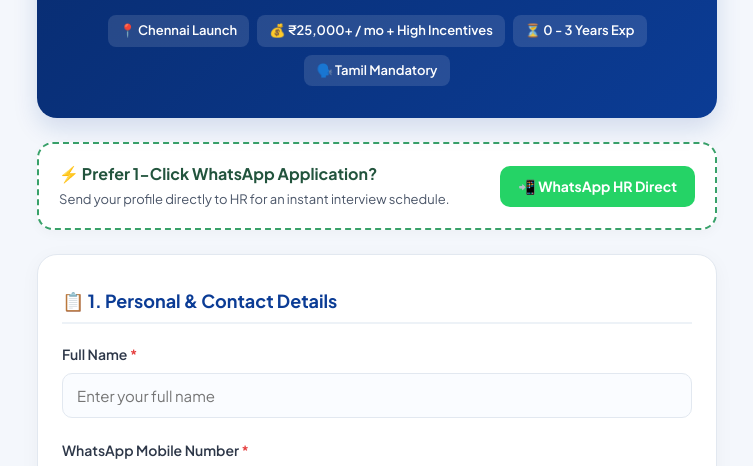
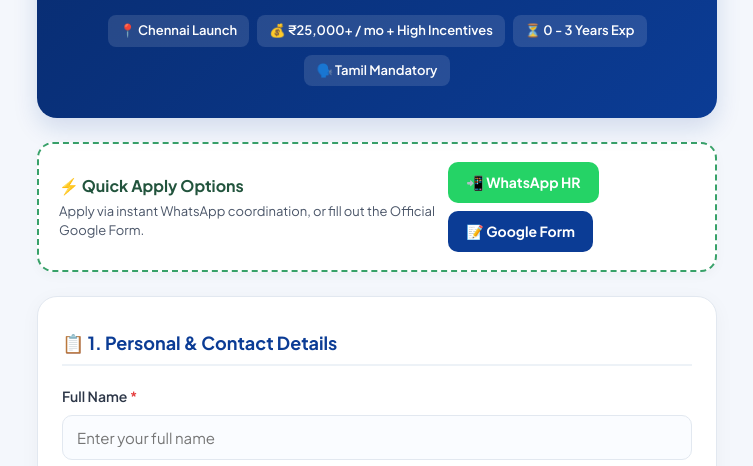
Before and after one commit to mdyasar49/daasho-recruitment-automation, a plain HTML site: page index.html in a window 1280 px wide. Shown: the part 259-725 px from the top of the page, without its empty margins (263-1016 px from the left). Drawn offline with Linux system fonts and the light colour scheme.

Commit message:
Add official Google Form link to all LinkedIn posts, portal, and README

```diff
--- a/index.html
+++ b/index.html
@@ -322,15 +322,20 @@
       </div>
     </div>
 
-    <!-- Fast-Track WhatsApp Option -->
+    <!-- Fast-Track Options -->
     <div class="fast-track-card">
       <div class="fast-track-text">
-        <h4>⚡ Prefer 1-Click WhatsApp Application?</h4>
-        <p>Send your profile directly to HR for an instant interview schedule.</p>
+        <h4>⚡ Quick Apply Options</h4>
+        <p>Apply via instant WhatsApp coordination, or fill out the Official Google Form.</p>
       </div>
-      <a href="https://api.whatsapp.com/send?phone=919025943184&text=Hi%20Mohamed%20Yasar,%20I%20am%20applying%20for%20the%20Daasho%20BDE%20(Field%20Sales)%20role%20in%20Chennai.%0AName:%20%0ALocation:%20%0AExperience:%20%0ATamil%20Fluency:%20Yes%0ATwo-Wheeler:%20Yes" class="whatsapp-btn" target="_blank">
-        📲 WhatsApp HR Direct
-      </a>
+      <div style="display: flex; gap: 8px; flex-wrap: wrap;">
+        <a href="https://api.whatsapp.com/send?phone=919025943184&text=Hi%20Mohamed%20Yasar,%20I%20am%20applying%20for%20the%20Daasho%20BDE%20(Field%20Sales)%20role%20in%20Chennai.%0AName:%20%0ALocation:%20%0AExperience:%20%0ATamil%20Fluency:%20Yes%0ATwo-Wheeler:%20Yes" class="whatsapp-btn" target="_blank">
+          📲 WhatsApp HR
+        </a>
+        <a href="https://docs.google.com/forms/d/1KHkcJbOvJBlnp7KW7BZ_Je49YV6RZZAkEqglyLs7bmg/viewform" class="whatsapp-btn" style="background-color: var(--daasho-blue);" target="_blank">
+          📝 Google Form
+        </a>
+      </div>
     </div>
 
     <!-- Application Form -->
@@ -510,6 +515,7 @@
         <strong>Mr. Mohamed Yasar — HR Executive (Recruitment)</strong>
         Daasho Technologies Private Limited, Chennai<br>
         Direct Contact: +91 9025943184 | mohamed.yasar@daasho.com<br>
+        Official Google Form: <a href="https://docs.google.com/forms/d/1KHkcJbOvJBlnp7KW7BZ_Je49YV6RZZAkEqglyLs7bmg/viewform" target="_blank" style="color: #0B3C95; font-weight: 700; text-decoration: underline;">Open in Google Forms</a><br>
         Official Careers: <a href="https://daasho.com" target="_blank" style="color: #0B3C95; font-weight: 600;">https://daasho.com</a>
       </div>
     </div>
```
Also changed, not shown: 2 other files.
